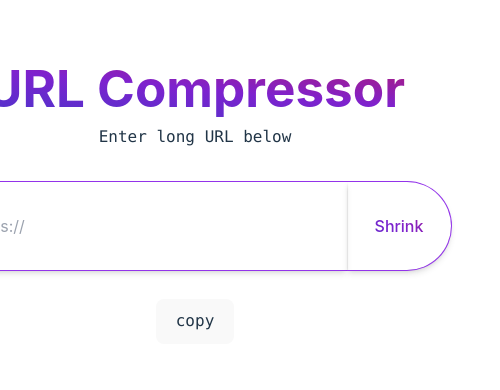
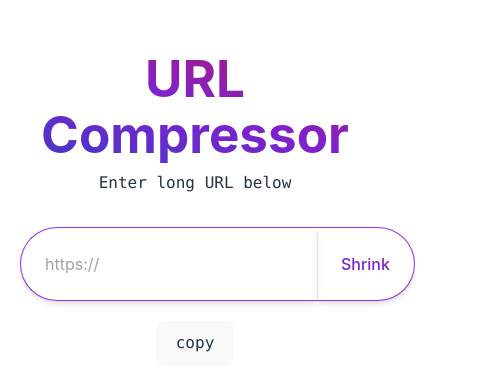
Before and after one commit to praveen8git/Link-Shrink, a React (Vite) app in the folder client/: page / in a window 390 px wide. Shown: the part 220-610 px from the top of the page, 500 px wide, since content can reach past the window. Built offline with nearby package versions, Linux system fonts and the light colour scheme.

Commit message:
fixed responsiveness of app

```diff
--- a/client/src/components/Main.jsx
+++ b/client/src/components/Main.jsx
@@ -49,14 +49,15 @@ function Main() {
   }
 
   return (
-    <div className="container w-screen min-h-screen text-center grid justify-center items-center">
-      <div className="columns-1 w-full">
+    <div className="w-[100%] h-[100vh] flex justify-center items-center px-5">
+      <div className="mx-3 sm:max-w-[700px] max-w-[350px] text-center flex flex-col justify-center items-center">
         <div
           className="w-full bg-clip-text
           bg-gradient-to-tr from-indigo-700 via-purple-700 to-pink-700"
         >
           <h1
             className="
+            mx-2
             font-bold text-transparent
             transition ease-in-out duration-1000
             hover:text-purple-700"
@@ -65,23 +66,23 @@ function Main() {
           </h1>
         </div>
           <p className="font-mono pt-2 ">Enter long URL below</p>
-          <div className="w-full grid grid-flow-col auto-cols-max justify-center ">
+          <div className="w-full sm:m-8 mx-5 flex my-8 ">
             <div className="w-full">
               <input
                 type="url"
                 name="longUrl"
                 id="longUrl"
-                className="border rounded-r rounded-full
+                className="sm:max-w-[600px] max-w-[350px] border rounded-r rounded-full
                 border-purple-600 border-r-0 shadow-md
                 truncate
                 hover:border-indigo-600
-                p-8 m-8 mx-12 min-w-full"
+                sm:p-8 p-6 sm:mx-12 min-w-full"
                 placeholder="https://"
                 required
                 ref={inputRef}
               />
             </div>
-            <div className="w-full justify-self-start">
+            <div>
             <button
               type="submit"
               onClick={shrink}
@@ -90,12 +91,12 @@ function Main() {
                 bg-gradient-to-tr from-indigo-700 via-purple-700 to-pink-700
                 text-transparent bg-clip-text
                 hover:border-indigo-600
-                p-8 px-7 m-8 mx-12 min-w-fit">
+                sm:p-8 p-6 sm:px-7 sm:mx-12 min-w-fit">
               Shrink
             </button>
             </div>
           </div>
-          <div className="w-full grid grid-flow-col auto-cols-max justify-center my-2">
+          <div className="w-full grid grid-flow-col auto-cols-max justify-center">
              <a id="shrinked" target="_blank" href={shortURL} > {shortURL} </a>
              <button
               id="copy"
```
